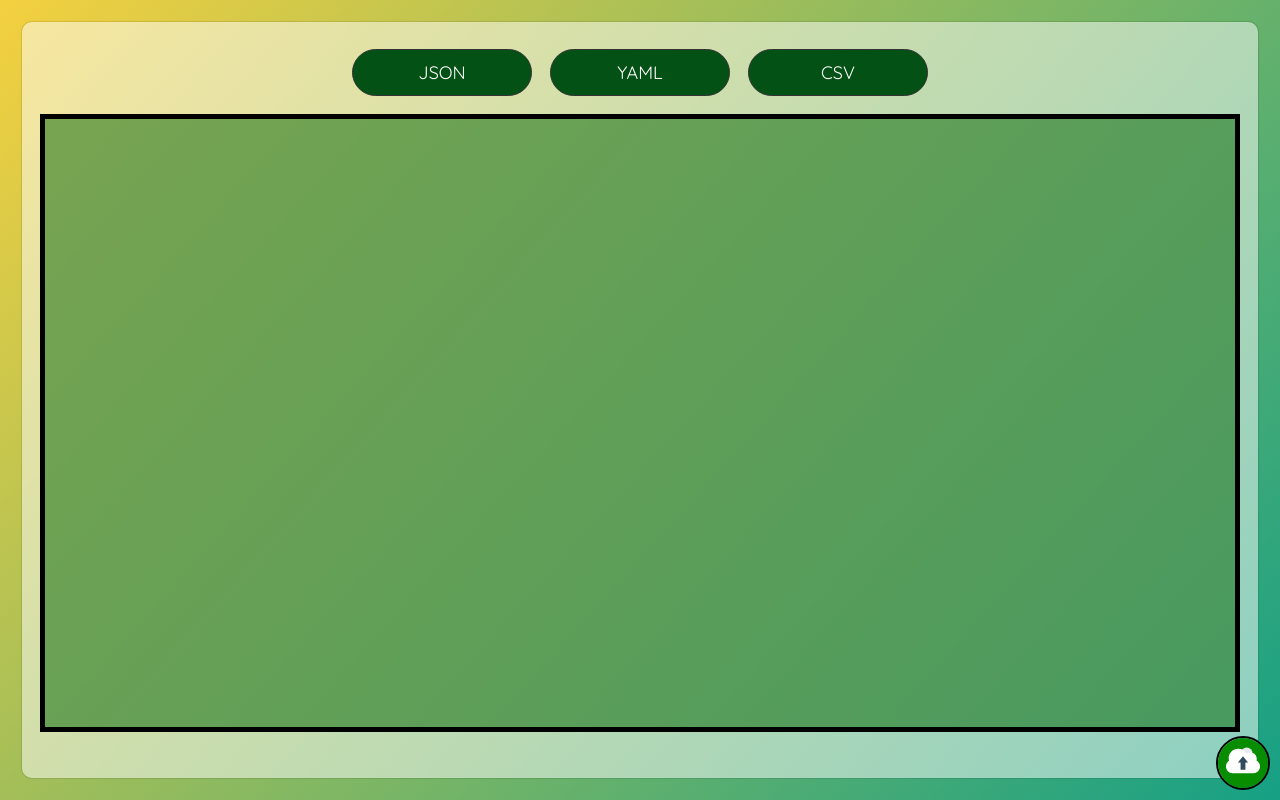
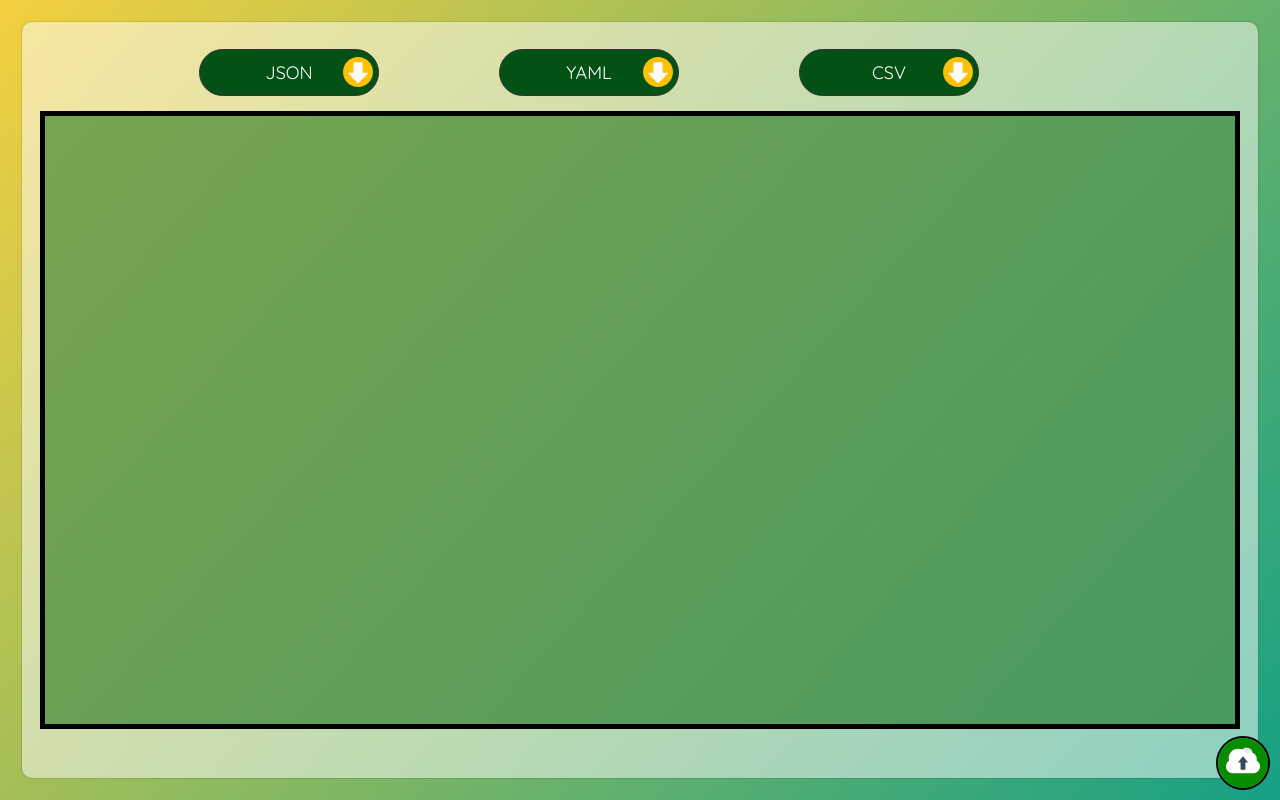
Before and after one commit to SachinKodagoda/ME-Inteview-FileFormatter, a PHP site: page /interview/ in a window 1280 px wide. Run offline with PHP 8.4, Linux system fonts and the light colour scheme.

Commit message:
upload image fixed

```diff
--- a/app/views/main/index.php
+++ b/app/views/main/index.php
@@ -7,17 +7,26 @@
 
     <div class="overallCover">
         <div class="selectionItemCover">
-            <form action="<?php echo URLROOT; ?>/main/getJson" method="post">
+            <form action="<?php echo URLROOT; ?>/main/getJson" method="post" class="ab_form">
+                <div class="ab_cover">
                     <input type="hidden" name="data_json" value="" id="data_json">
                     <input type="submit" value="JSON" name="getjson" class="selectionItem noOutline">
+                    <img src="<?php echo URLROOT ?>/img/download.svg" alt="" class="ab_img">
+                </div>
             </form>
-            <form action="<?php echo URLROOT; ?>/main/getYaml" method="post">
+            <form action="<?php echo URLROOT; ?>/main/getYaml" method="post" class="ab_form">
+                <div class="ab_cover">
                     <input type="hidden" name="data_yaml" value="" id="data_yaml">
                     <input type="submit" value="YAML" name="getyaml" class="selectionItem noOutline">
+                    <img src="<?php echo URLROOT ?>/img/download.svg" alt="" class="ab_img">
+                </div>
             </form>
-            <form action="<?php echo URLROOT; ?>/main/getCsv" method="post">
+            <form action="<?php echo URLROOT; ?>/main/getCsv" method="post" class="ab_form">
+                <div class="ab_cover">
                     <input type="hidden" name="data_csv" value="" id="data_csv">
                     <input type="submit" value="CSV" name="getcsv" class="selectionItem noOutline">
+                    <img src="<?php echo URLROOT ?>/img/download.svg" alt="" class="ab_img">
+                </div>
             </form>
         </div>
         <div class="customTableCover">
--- a/public/css/style.css
+++ b/public/css/style.css
@@ -111,6 +111,7 @@ body {
     display: flex;
     justify-content: center;
     flex-wrap: wrap;
+    width: 100%;
 }
 
 .selectionItem {
@@ -123,6 +124,25 @@ body {
     padding: .5rem 0;
     text-align: center;
     cursor: pointer;
+}
+
+.ab_cover {
+    position: absolute;
+}
+
+.ab_img {
+    width: 30px;
+    height: auto;
+    position: absolute;
+    right: 0;
+    top: 50%;
+    transform: translate(-50%, -50%);
+}
+
+.ab_form {
+    display: inline-block;
+    width: 300px;
+    height: 80px;
 }
 
 .selectionItem.active {
```
Also changed, not shown: public/img/download.svg (added). Lines whose indentation alone changed are shown as unchanged.
